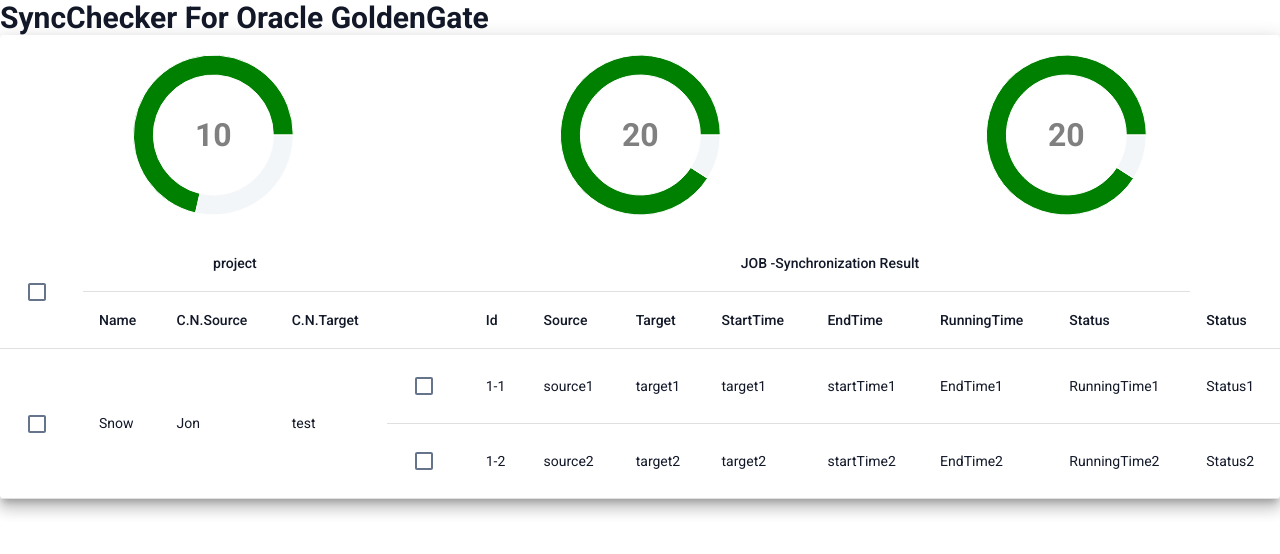
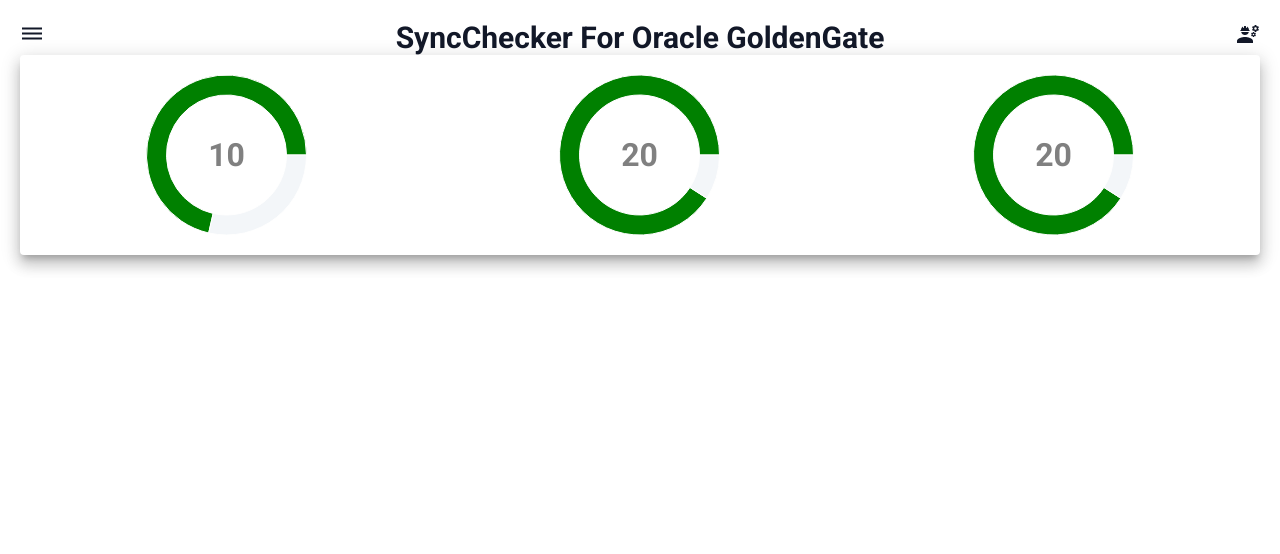
Before and after one commit to lettuceysh/sync_checker, a React (Create React App) app: page / in a window 1280 px wide. Shown: the top 554 px of the page. Built offline with nearby package versions, Linux system fonts and the light colour scheme.

Commit message:
feat: laytout 및 gnb

```diff
--- a/src/App.jsx
+++ b/src/App.jsx
@@ -12,6 +12,7 @@
 import Main from './pages/Main';
 import PageNavigation from './pages/configuration/PageNavigation';
 import global from './styles/global';
+import OperationPage from './pages/Operation';
 
 function App() {
   return (
@@ -23,6 +24,7 @@
           <Route path="/" element={<Main />} />,
           <Route path="/login" element={<Login />} />,
           <Route path="/configuration" element={<PageNavigation />} />,
+          <Route path="/operation" element={<OperationPage />} />,
         </Routes>
       </BrowserRouter>
     </ThemeProvider>
--- /dev/null
+++ b/src/layouts/DefaultLayout.jsx
@@ -0,0 +1,17 @@
+import styled from '@emotion/styled';
+import Gnb from './Gnb';
+
+const DefaultLayout = ({ children }) => {
+  return (
+    <Wrapper>
+      <Gnb />
+      {children}
+    </Wrapper>
+  );
+};
+
+const Wrapper = styled.div`
+  padding: 20px;
+`;
+
+export default DefaultLayout;
--- /dev/null
+++ b/src/layouts/Gnb/Menu/index.jsx
@@ -0,0 +1,36 @@
+import { useState } from 'react';
+import Menu from '@mui/material/Menu';
+import MenuItem from '@mui/material/MenuItem';
+import DehazeIcon from '@mui/icons-material/Dehaze';
+
+const BasicMenu = () => {
+  const [anchorEl, setAnchorEl] = useState();
+  const open = Boolean(anchorEl);
+  const handleClick = (event) => {
+    setAnchorEl(event.currentTarget);
+  };
+  const handleClose = () => {
+    setAnchorEl(null);
+  };
+
+  return (
+    <div>
+      <DehazeIcon onClick={handleClick} />
+      <Menu
+        id="basic-menu"
+        anchorEl={anchorEl}
+        open={open}
+        onClose={handleClose}
+        MenuListProps={{
+          'aria-labelledby': 'basic-button'
+        }}
+      >
+        <MenuItem onClick={handleClose}>Profile</MenuItem>
+        <MenuItem onClick={handleClose}>My account</MenuItem>
+        <MenuItem onClick={handleClose}>Logout</MenuItem>
+      </Menu>
+    </div>
+  );
+};
+
+export default BasicMenu;
--- /dev/null
+++ b/src/layouts/Gnb/Setting/index.jsx
@@ -0,0 +1,37 @@
+import { useState } from 'react';
+import Menu from '@mui/material/Menu';
+import MenuItem from '@mui/material/MenuItem';
+import EngineeringIcon from '@mui/icons-material/Engineering';
+
+const Setting = () => {
+  const [anchorEl, setAnchorEl] = useState();
+  const open = Boolean(anchorEl);
+  const handleClick = (event) => {
+    setAnchorEl(event.currentTarget);
+  };
+  const handleClose = () => {
+    setAnchorEl(null);
+  };
+
+  return (
+    <div>
+      <EngineeringIcon onClick={handleClick} />
+
+      <Menu
+        id="basic-menu"
+        anchorEl={anchorEl}
+        open={open}
+        onClose={handleClose}
+        MenuListProps={{
+          'aria-labelledby': 'basic-button'
+        }}
+      >
+        <MenuItem onClick={handleClose}>Profile</MenuItem>
+        <MenuItem onClick={handleClose}>My account</MenuItem>
+        <MenuItem onClick={handleClose}>Logout</MenuItem>
+      </Menu>
+    </div>
+  );
+};
+
+export default Setting;
--- /dev/null
+++ b/src/layouts/Gnb/index.jsx
@@ -0,0 +1,29 @@
+import styled from '@emotion/styled';
+
+import { Typography } from '@mui/material';
+import BasicMenu from './Menu';
+import Setting from './Setting';
+
+const Gnb = () => {
+  return (
+    <Wrapper>
+      <BasicMenu />
+      <Title>
+        <Typography variant="h1" component="h2">
+          SyncChecker For Oracle GoldenGate
+        </Typography>
+      </Title>
+      <Setting />
+    </Wrapper>
+  );
+};
+
+const Wrapper = styled.header`
+  display: flex;
+  justify-content: space-between;
+  align-items: center;
+`;
+
+const Title = styled.div``;
+
+export default Gnb;
--- /dev/null
+++ b/src/pageComponents/Main/index.jsx
@@ -0,0 +1,43 @@
+import { Grid, Paper, Typography } from '@mui/material';
+import CircleChart from '@/components/PieChart';
+
+import styled from '@emotion/styled';
+import OperationManageMentTable from '@/pageComponents/OperationManagement/OperationTable';
+
+const data = [
+  { name: 'Bubble Tea Sold', value: 10 },
+  { name: 'Bubble Tea Left', value: 4 }
+];
+
+const data2 = [
+  { name: 'Bubble Tea Sold', value: 20 },
+  { name: 'Bubble Tea Left', value: 2 }
+];
+
+const Main = () => {
+  return (
+    <div>
+      <Grid>
+        <Paper elevation={10}>
+          <CircleChartWrapper>
+            <CircleChart data={data} />
+            <CircleChart data={data2} />
+            <CircleChart data={data2} />
+          </CircleChartWrapper>
+          <Grid></Grid>
+        </Paper>
+      </Grid>
+    </div>
+  );
+};
+
+const CircleChartWrapper = styled.div`
+  display: flex;
+  width: 100%;
+  height: 200px;
+  > div {
+    min-width: 200px;
+  }
+`;
+
+export default Main;
--- /dev/null
+++ b/src/pageComponents/Operation/index.jsx
@@ -0,0 +1,14 @@
+import styled from '@emotion/styled';
+import OperationManageMentTable from '../OperationManagement/OperationTable';
+
+const Operation = () => {
+  return (
+    <Wrapper>
+      <OperationManageMentTable />
+    </Wrapper>
+  );
+};
+
+const Wrapper = styled.article``;
+
+export default Operation;
--- a/src/pages/Main/index.jsx
+++ b/src/pages/Main/index.jsx
@@ -1,49 +1,12 @@
-import { Grid, Paper, Typography } from '@mui/material';
-import CircleChart from '@/components/PieChart';
+import DefaultLayout from '@/layouts/DefaultLayout';
+import Main from '@/pageComponents/Main';
 
-import styled from '@emotion/styled';
-import OperationManageMentTable from '@/pageComponents/OperationManagement/OperationTable';
-
-const data = [
-  { name: 'Bubble Tea Sold', value: 10 },
-  { name: 'Bubble Tea Left', value: 4 }
-];
-
-const data2 = [
-  { name: 'Bubble Tea Sold', value: 20 },
-  { name: 'Bubble Tea Left', value: 2 }
-];
-
-const Main = () => {
+const MainPage = () => {
   return (
-    <div>
-      <Grid>
-        <Typography variant="h1" component="h2">
-          SyncChecker For Oracle GoldenGate
-        </Typography>
-
-        <Paper elevation={10}>
-          <CircleChartWrapper>
-            <CircleChart data={data} />
-            <CircleChart data={data2} />
-            <CircleChart data={data2} />
-          </CircleChartWrapper>
-          <Grid>
-            <OperationManageMentTable />
-          </Grid>
-        </Paper>
-      </Grid>
-    </div>
+    <DefaultLayout>
+      <Main />
+    </DefaultLayout>
   );
 };
 
-const CircleChartWrapper = styled.div`
-  display: flex;
-  width: 100%;
-  height: 200px;
-  > div {
-    min-width: 200px;
-  }
-`;
-
-export default Main;
+export default MainPage;
--- /dev/null
+++ b/src/pages/Operation/index.jsx
@@ -0,0 +1,12 @@
+import DefaultLayout from '@/layouts/DefaultLayout';
+import Operation from '@/pageComponents/Operation';
+
+const OperationPage = () => {
+  return (
+    <DefaultLayout>
+      <Operation />
+    </DefaultLayout>
+  );
+};
+
+export default OperationPage;
```
Also changed, not shown: src/styles/GlobalStyle.js (deleted, +0 -172 lines).
